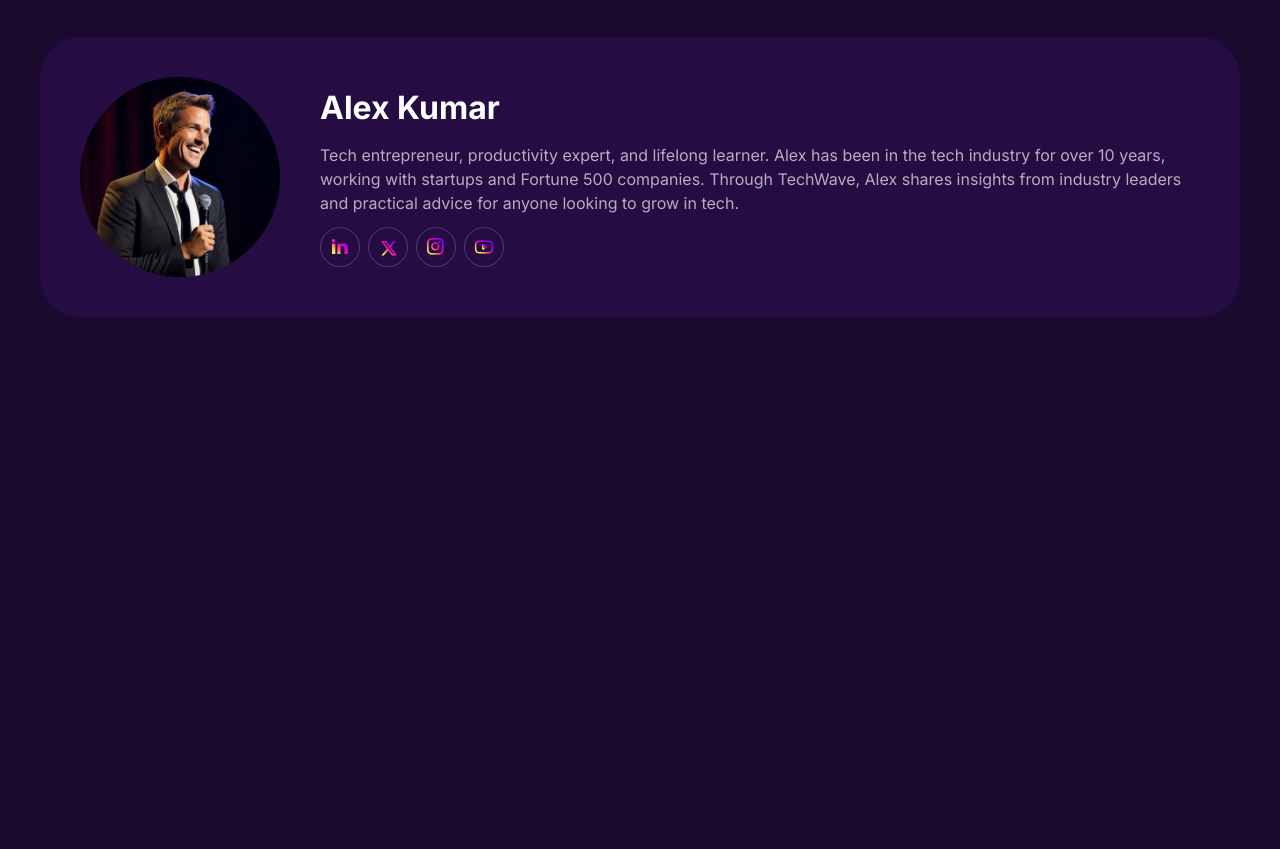
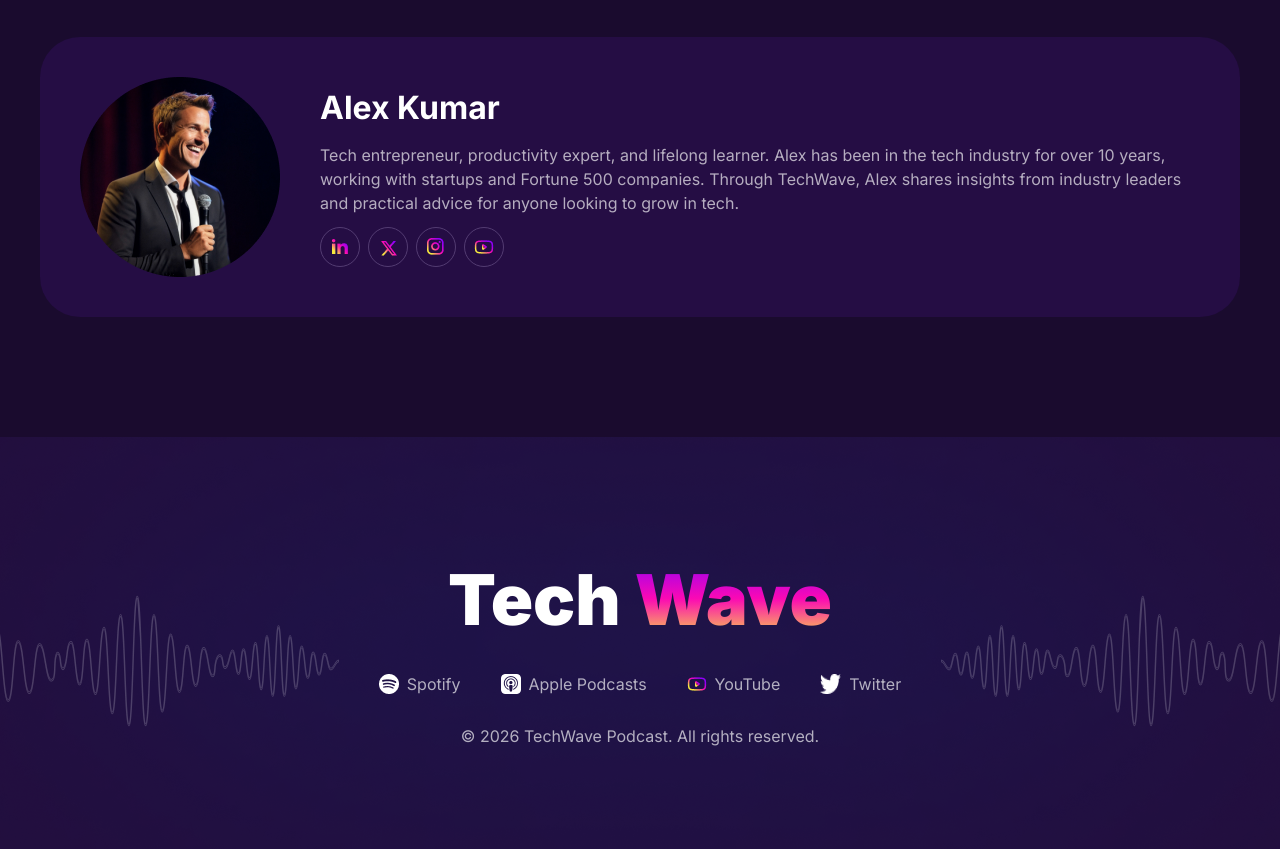
Before and after one commit to rabbitkg/B13-A02, a plain HTML site: page index.html in a window 1280 px wide. Shown: the part 3345-4194 px from the top of the page. Before the commit the page ends 3782 px from the top, so only its background shows below. Drawn offline with Linux system fonts and the light colour scheme.

Commit message:
make footer section

```diff
--- a/index.html
+++ b/index.html
@@ -126,7 +126,7 @@
         <section id="host">
             <h1>Meet The Host</h1>
             <div class="kumar-box">
-                <img src="./assets/host.png" alt="">
+                <img src="./assets/host.png" alt="Photo of the Alex">
                 <div class="kumar">
                     <h2>Alex Kumar</h2>
                     <p>Tech entrepreneur, productivity expert, and lifelong learner. Alex has been in the tech industry for over 10 years, working with startups and Fortune 500 companies. Through TechWave, Alex shares insights from industry leaders and practical advice for anyone looking to grow in tech.</p>
@@ -141,7 +141,16 @@
         </section>
     </main>
     <footer>
-
+        <section id="footer">
+            <h1>Tech <span class="mix-color">Wave </span></h1>
+            <ul>
+                <li><img src="./assets/spotify.png" alt=""><span>Spotify</span></li>
+                <li><img src="./assets/apple-podcast.png" alt=""><span>Apple Podcasts</span></li>
+                <li><img src="./assets/youtube.png" alt=""><span>YouTube</span></li>
+                <li><img src="./assets/twitter.png" alt=""><span>Twitter</span></li>
+            </ul>
+            <p>© 2026 TechWave Podcast. All rights reserved.</p>
+        </section>
     </footer>
 </body>
 </html>
--- a/styles/style.css
+++ b/styles/style.css
@@ -396,6 +396,49 @@ nav>ul>li>a{
    padding-top: 9px;
 }
 
+/* footer section */
+
+#footer{
+    background-image: url(../footer-bg.png);
+    width: 100%;
+    min-height: 412px;
+    background-size: cover;
+    background-position: center;
+    background-repeat: no-repeat;
+    display: flex;
+    flex-direction: column;
+    align-items: center;
+    /* border-top: 1px solid #331955; */
+}
+#footer h1{
+    font-size: 70px;
+    font-weight: 900;
+    margin-top: 120px;
+    margin-bottom: 32px;
+}
+#footer .mix-color{
+    background: linear-gradient(to top, #F7E93F 0%, #FB09B4 51%, #9100F8 100%);
+    background-clip: text;
+    -webkit-text-fill-color: transparent;
+}
+#footer ul{
+    list-style: none;
+    display: flex;
+    gap: 40px;
+}
+#footer ul li{
+    display: flex;
+    gap: 8px;
+}
+#footer ul li span{
+    font-size: 16px;
+    color: rgba(255, 255, 255, 0.664);
+}
+#footer p{
+    color: rgba(255, 255, 255, 0.664);
+    margin-top: 32px;
+}
+
 
 
 
```
